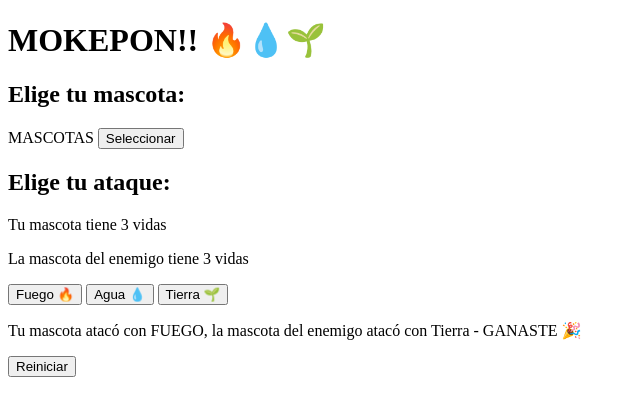
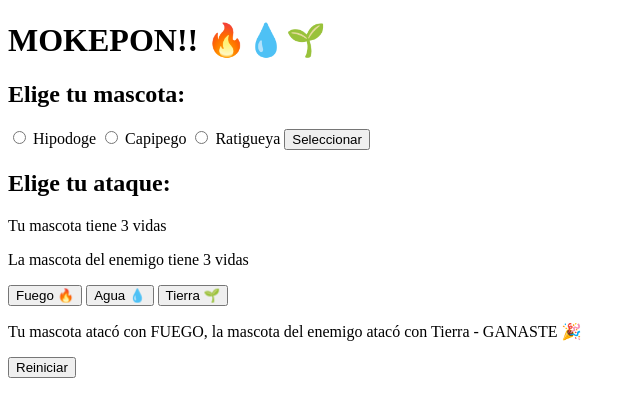
Before and after one commit to navi-github/nuevoCursoGratisPrograBasica, a plain HTML site: page mokepon.html in a window 1280 px wide. Shown: the whole page, without its empty margins (0-640 px from the left). Drawn offline with Linux system fonts and the light colour scheme; a script that the page names is missing.

Commit message:
Agregamos las mascotas a nuestro HTML

```diff
--- a/mokepon.html
+++ b/mokepon.html
@@ -14,8 +14,15 @@
     <section id="seleccionar-mascota">
         <h2>Elige tu mascota:</h2>
 
-            MASCOTAS
-
+        <input type="radio" name="mascota" id="Hipodoge">
+        <label for="Hipodoge">Hipodoge</label>
+        <input type="radio" name="mascota" id="Capipego">
+        <label for="Capipego">Capipego</label>
+        <input type="radio" name="mascota" id="Ratigueya">
+        <label for="Ratigueya">Ratigueya</label>
+        <!-- <input type="radio" name="mascota" id="Langostelvis">
+        <input type="radio" name="mascota" id="Tucapalma">
+        <input type="radio" name="mascota" id="Pydos"> -->
         <button>Seleccionar</button>
 
     </section>
```
Lines whose indentation alone changed are shown as unchanged.
